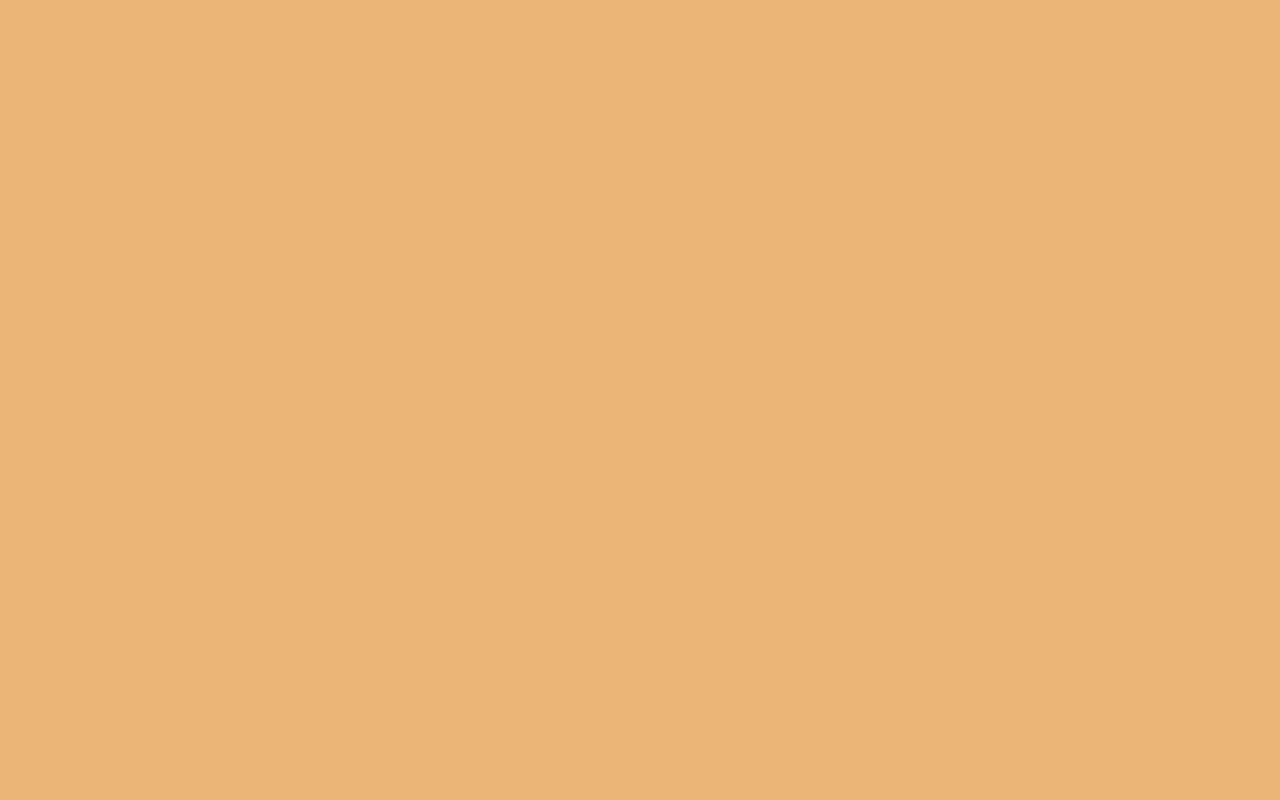
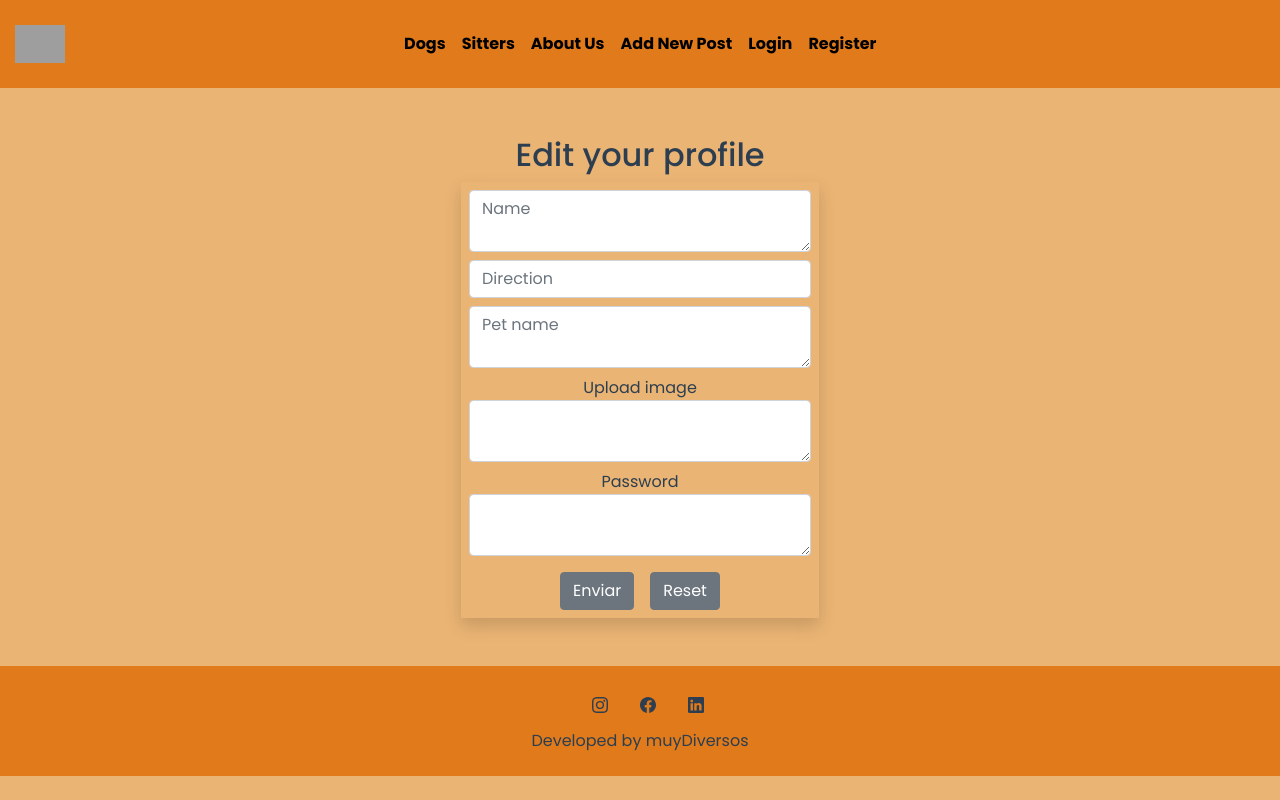
Before and after one commit to amrhefny87/DoggyFriendly, a Vue app: page /editprofile/1 in a window 1280 px wide. Built offline with nearby package versions, Linux system fonts and the light colour scheme; grey boxes are pictures that could not be loaded.

Commit message:
editprofile routelink

```diff
--- /dev/null
+++ b/src/apis/ApiUsers.js
@@ -0,0 +1,18 @@
+import axios from "axios";
+
+const url = "http://127.0.0.1:8000/api/users";
+
+export const apiusers = {
+  getAll() {
+    return axios.get(url);
+  },
+  create(form) {
+    return axios.post(url, form);
+  },
+  editEvent(id, form) {
+    return axios.patch(url + "/" + id, form);
+  },
+  delete(id) {
+    return axios.delete(url + "/" + id);
+  },
+};
--- a/src/router/index.js
+++ b/src/router/index.js
@@ -16,6 +16,7 @@ import store from "../store";
 import Logged from "../views/Logged"
 import ProfileOther from "../views/ProfileOther";
 import AboutUs from "../views/AboutUs";
+import EditProfile from "../views/EditProfile";
 
 Vue.use(VueRouter);
 
@@ -65,11 +66,20 @@ const routes = [
   },
   {
 
-    path:'/profile',
+    path:'/profile/',
     name:'profile',
     component: Profile,
 
   },
+  {
+
+    path:'/editprofile/:id',
+    name:'editprofile',
+    component: EditProfile,
+    props: true,
+
+  },
+
   {
 
     path:'/profileother',
--- /dev/null
+++ b/src/views/EditProfile.vue
@@ -0,0 +1,133 @@
+<template>
+<div>
+    <Header />
+    <div class="p-5 d-flex flex-column align-items-center">
+      <h2>Edit your profile</h2>
+      <div id="formDogContainer" class="shadow">
+        <b-form @submit="onSubmit" @reset="onReset" >
+          <b-form-group
+            class="m-2"
+            id="input-group-2"
+            label=""
+            label-for="input-2"
+          >
+            <b-form-textarea
+              id="input-2"
+               v-model="form.name"
+              placeholder="Name"
+              required
+            ></b-form-textarea>
+          </b-form-group>
+          <b-form-group
+            id="input-group-2"
+            label=""
+            label-for="input-2"
+            class="m-2 text-left"
+          >
+            <b-form-input
+              id="input-2"
+              v-model="form.direction"
+              placeholder="Direction"
+              required
+            ></b-form-input>
+          </b-form-group>
+
+
+
+          <b-form-group
+            id="input-group-2"
+            label=""
+            label-for="input-2"
+            class="m-2"
+          >
+            <b-form-textarea
+              id="input-2"
+              v-model="form.pet_name"
+              placeholder="Pet name"
+              required
+            ></b-form-textarea>
+          </b-form-group>
+          <b-form-group
+            id="input-group-2"
+            label="Upload image"
+            label-for="input-2"
+            class="m-2 d-flex flex-column"
+          >
+            <b-form-textarea
+              id="input-2"
+               v-model="form.image"
+              placeholder=""
+            ></b-form-textarea>
+          </b-form-group>
+          <b-form-group
+            id="input-group-2"
+            label="Password"
+            label-for="input-2"
+            class="m-2 d-flex flex-column"
+          >
+            <b-form-textarea
+              id="input-2"
+               v-model="form.password"
+              placeholder=""
+            ></b-form-textarea>
+          </b-form-group>
+
+          <b-button type="submit" id="buttonEdit" class="m-2"
+            >Enviar</b-button
+          >
+          <b-button type="reset" id="buttonReset" class="m-2">Reset</b-button>
+        </b-form>
+
+
+      </div>
+    </div>
+    <Footer />
+  </div>
+</template>
+
+<script>
+import Header from "@/components/Header.vue";
+import Footer from "@/components/Footer.vue";
+import { apiusers } from "@/apis/ApiUsers";
+export default {
+    name: "editprofile",
+
+    components: { Header, Footer},
+     props: ["id", "name", "direction", "image", "pet_name", "password"],
+
+  data() {
+    return {
+      form: {
+        name: this.name,
+        direction: this.direction,
+        pet_name: this.pet_name,
+        image: this.image,
+        date: this.date,
+        password: this.password,
+      },
+      show: true,
+
+    };
+  },
+  methods: {
+    async onSubmit(event) {
+      event.preventDefault();
+      await apiusers.editEvent(this.id,this.form);
+      return window.location.href =  "http://localhost:8080/profile"
+    },
+    onReset(event) {
+      event.preventDefault();
+      this.form.name = "";
+      this.form.direction = "";
+      this.form.pet_name = "";
+      this.form.image = "";
+      this.show = false;
+      this.$nextTick(() => {
+        this.show = true;
+      });
+    },
+  },
+};
+</script>
+
+<style></style>
--- a/src/views/Profile.vue
+++ b/src/views/Profile.vue
@@ -20,35 +20,42 @@
         <b-container class="info-grid">
           <b-row class="mt-3" align-v="start">
             <b-col cols="5" class="title">Name</b-col>
-            <b-col cols="3" class="text">{{ user.name }}</b-col>
+            <b-col cols="3" class="text">{{ user[11].name }}</b-col>
             <b-col><img class="stars" src="../assets/stars.png" alt=""/></b-col>
           </b-row>
 
           <b-row class="mt-3">
             <b-col sm="5" class="title">Direction</b-col>
-            <b-col sm="7" class="text">{{ user[3].direction }}</b-col>
+            <b-col sm="7" class="text">{{ user[11].direction }}</b-col>
           </b-row>
 
           <b-row class="mt-3">
             <b-col cols="5" class="title">About Us</b-col>
             <b-col cols="7" class="text"
               ><p>
-                {{ user[3].pet_name }}
+                {{ user[11].pet_name }}
               </p></b-col
             >
           </b-row>
           <router-link
              :to="{
-                name: 'EditAdSitters',
+                name: 'editprofile',
+                 params: {
+                  id: user[11].id,
+                  name: user[11].name,
+                  direction: user[11].direction,
+                   password: user[11].password,
+                  image: user[11].image,
+                  pet_name: user[11].pet_name,
 
+
+                },
               }"
               class="moreInfo btn text-black m-3 "
               id="buttonMore"
               >Edit</router-link
             >
-            <b-button @click="buttonDeleteDogs" id="deletemyEvent" class="m-2"
-              >Delete</b-button
-            >
+
         </b-container>
       </section>
     </div>
@@ -63,14 +70,7 @@ import Footer from "@/components/Footer.vue";
 import { mapGetters, mapActions } from "vuex";
 export default {
   props: [
-    "id",
-    "title",
-    "name",
-    "description",
-    "direction",
-    "comments",
-    "image",
-    "date",
+   ""
   ],
   name: "Profile",
   components: {
@@ -85,9 +85,9 @@ export default {
     }),
     signOut() {
       this.signOutAction().then(() => {
-        /*this.$router.replace({
+        this.$router.replace({
          name: "login"
-       }) */
+       })
       });
     },
   },
```
